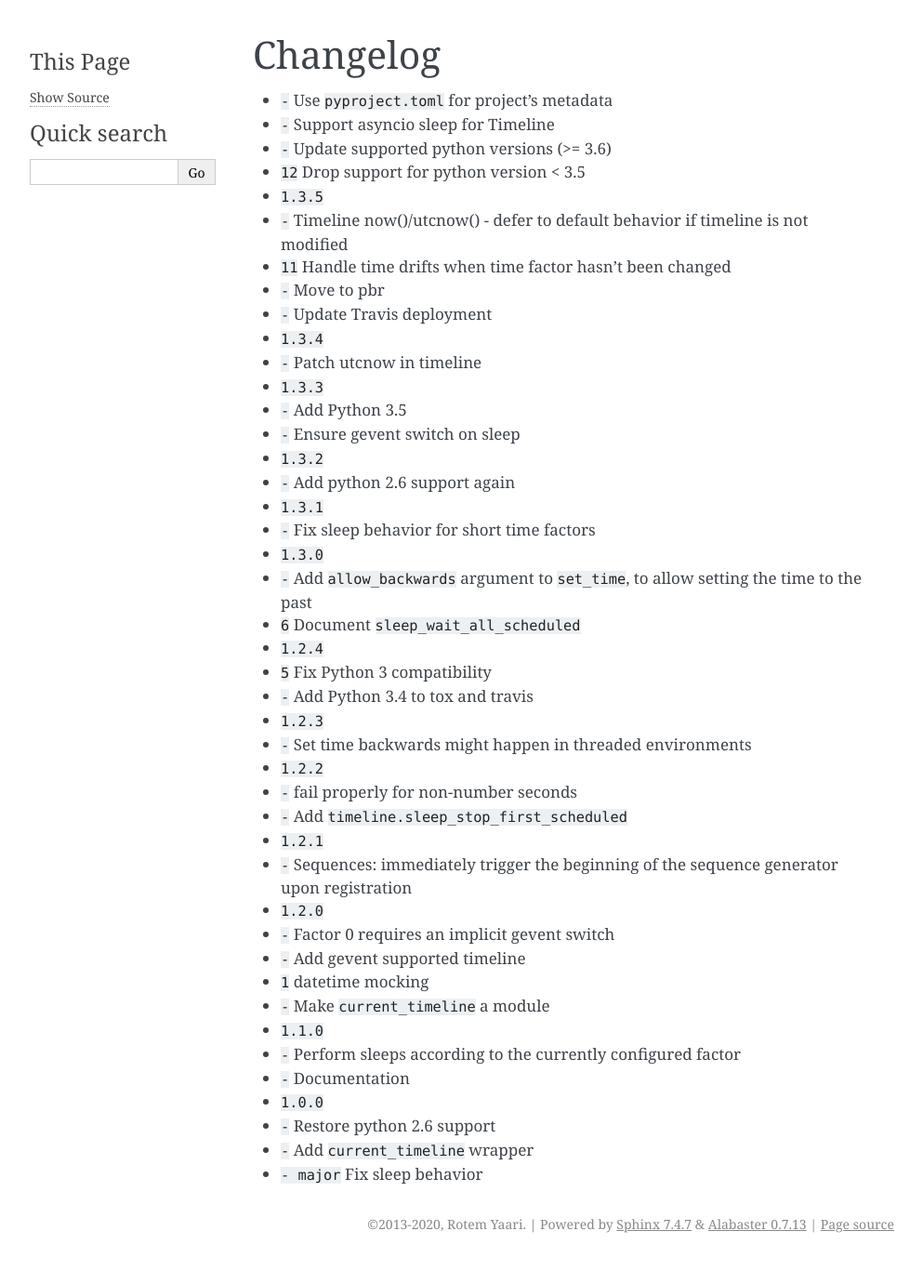
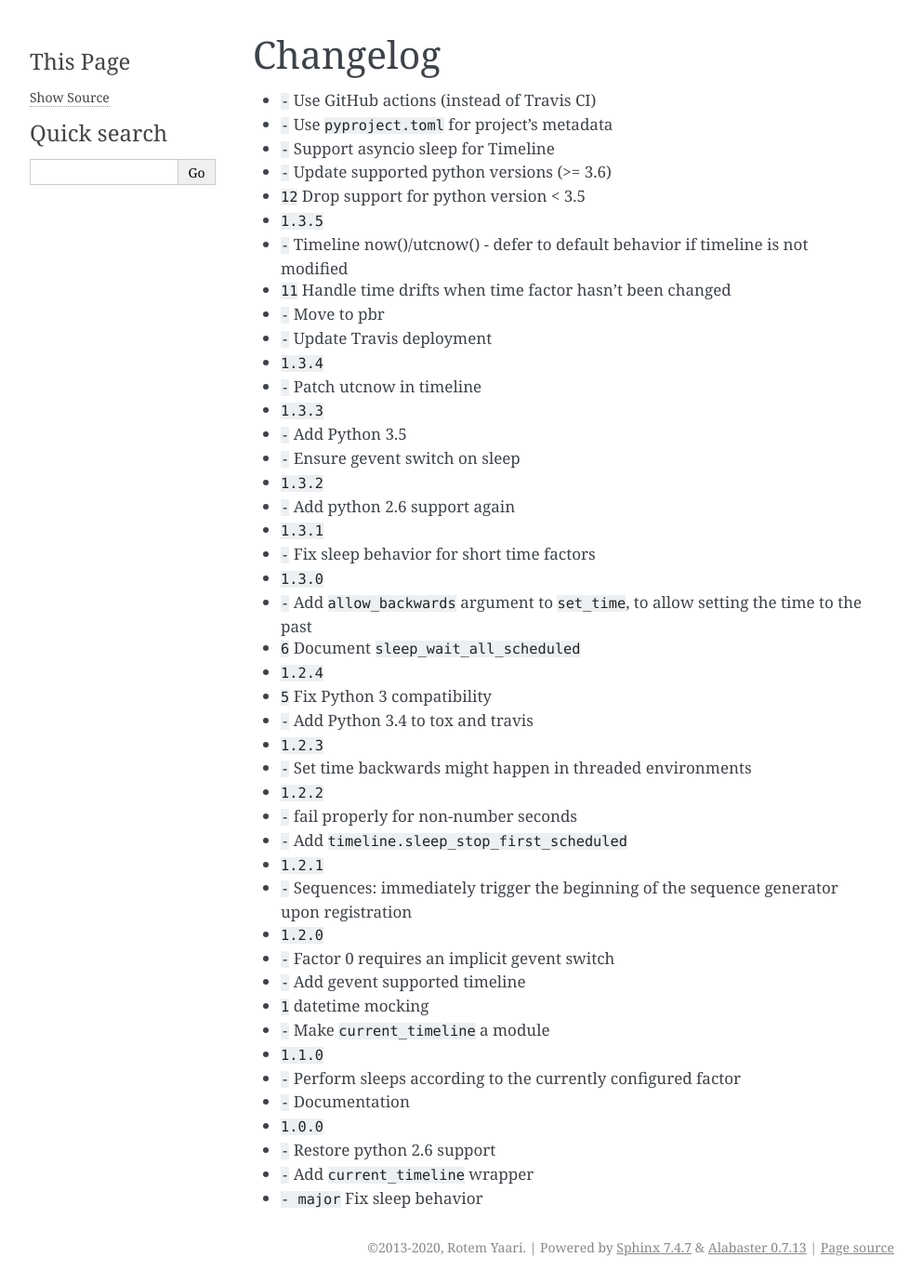
Before and after one commit to getslash/flux, a Sphinx documentation site: the page built from doc/changelog.rst, in a window 1280 px wide. Shown: the whole page at 93% size, without its empty margins (148-1141 px from the left). Built offline with Sphinx 7.4.7, drawn with Linux system fonts in a browser that asks for light colours; cross-references to code outside the pages are shown as plain code; before the commit the page ends 1356 px from its top, so only the background shows below that.

Commit message:
Move CI (from TravisCI) to github actions

```diff
--- a/doc/changelog.rst
+++ b/doc/changelog.rst
@@ -1,6 +1,7 @@
 Changelog
 =========
 
+* :feature:`-` Use GitHub actions (instead of Travis CI)
 * :feature:`-` Use ``pyproject.toml`` for project's metadata
 * :feature:`-` Support asyncio sleep for Timeline
 * :feature:`-` Update supported python versions (>= 3.6)
```
Also changed, not shown: .travis.yml (deleted), 1 other file.
